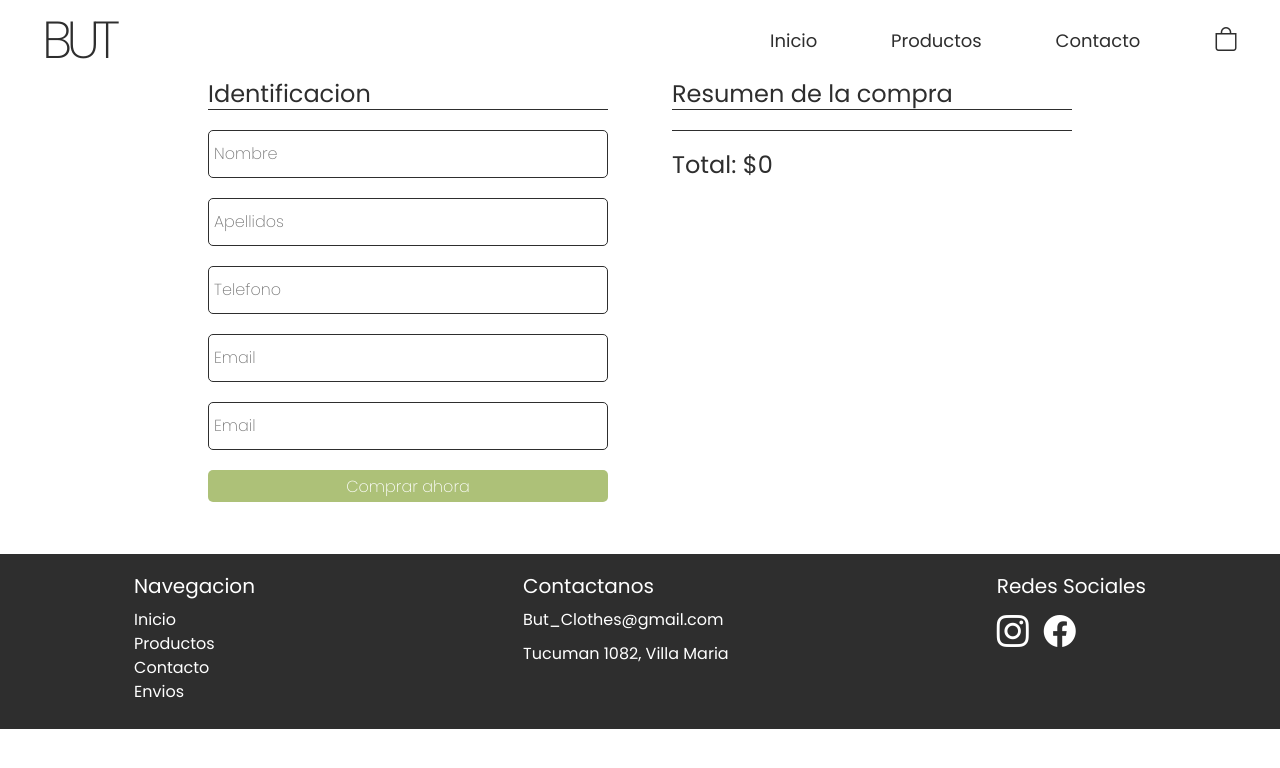
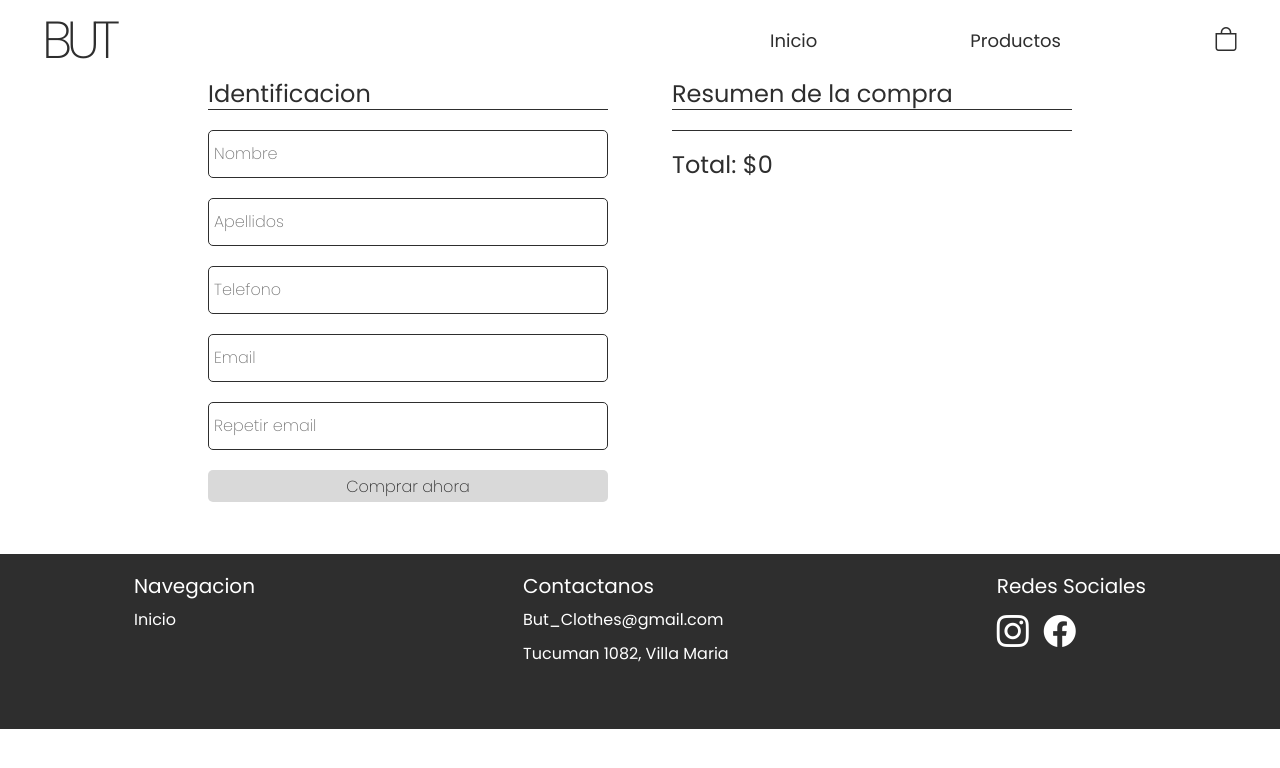
Before and after one commit to BenjaJCVM/But, a React (Create React App) app: page /Checkout in a window 1280 px wide. Shown: the top 768 px of the page. Built offline with nearby package versions, Linux system fonts and the light colour scheme.

Commit message:
correccion de estilos

```diff
--- a/src/App.scss
+++ b/src/App.scss
@@ -1,4 +1,7 @@
 .App{
+    .headerTienda{
+        z-index: 999;
+    }
     .bodyTienda{
         margin: 0 42px 32px 42px;
         height: 100%;
--- a/src/components/Carousel/Carousel.js
+++ b/src/components/Carousel/Carousel.js
@@ -1,7 +1,9 @@
 import image1 from './img/1.jpg'
 import image2 from './img/2.jpg'
 import image3 from './img/3.jpg'
+//sin este import no funcion el carousel ni el dropdown, NO BORRAR
 import { Carousel } from 'bootstrap'
+
 
 const Carrusel = () => {
     return(
--- a/src/components/Footer/Footer.js
+++ b/src/components/Footer/Footer.js
@@ -6,9 +6,6 @@ const Footer = () => {
                 <h3 className='tituloFooter'>Navegacion</h3>
                 <ul className='ulNavFooter'>
                     <Link to='/' className='enlace'>Inicio</Link>
-                    <Link to='/Productos' className='enlace'>Productos</Link>
-                    <Link to='/Contacto' className='enlace'>Contacto</Link>
-                    <Link to='' className='enlace'>Envios</Link>
                 </ul>
             </div>
             <div className="contactanosFooter">
--- a/src/components/ItemDetail/ItemDetail.scss
+++ b/src/components/ItemDetail/ItemDetail.scss
@@ -33,7 +33,7 @@
         .detalleTituloTalles{
             font-size: 24px;
         }
-        .select, .detalleBoton,.contTerminarBoton{
+        .select, .detalleBoton,.contTerminarBoton,.seguirComprandoBoton{
             width: 250px;
             height: 30px;
             font-size: 16px;
@@ -51,7 +51,13 @@
                 border: 2px solid $nero;
                 background: $nero;
             }
-
+        }
+        .seguirComprandoBoton{
+            text-decoration: none;
+            font-size: 16px;
+            color: $nero;
+            border: 2px solid $nero;
+            background: white;
         }
 
     }
--- a/src/components/Modal/Modal.scss
+++ b/src/components/Modal/Modal.scss
@@ -1,5 +1,5 @@
 .modalRecibo{
-    z-index: 1;
+    z-index: 9999;
     width: 100%;
     height: 100%;
     position: fixed;
@@ -11,11 +11,14 @@
     justify-content: center;
     .contenedorModal{
         width: 500px;
+        max-height: 500px;
         min-height: 100px;
         background: #fff;
         position: relative;
         border-radius: 5px;
         padding: 20px;
+        overflow: scroll;
+        overflow-x: hidden;
         .idNegritaModal{
             font-weight: bold;
         }
@@ -31,7 +34,6 @@
                 margin-bottom: 0;
             }
         }
-
         .conteneodrTotalBoton{
             display: flex;
             flex-direction: row;
--- a/src/components/NavBar/NavBar.js
+++ b/src/components/NavBar/NavBar.js
@@ -11,7 +11,6 @@ const NavBar = () => {
             <ul className="menu">
                 <Link to='/' className='enlace'>Inicio</Link>
                 <Dropdown/>
-                <Link to='/Contacto' className='enlace'>Contacto</Link>
                 <Link to='/Cart' className='enlace'><CartWidget /></Link>
             </ul>
         </nav>
--- a/src/components/NavBar/_NavBar.scss
+++ b/src/components/NavBar/_NavBar.scss
@@ -6,7 +6,6 @@
     width: 100%;
     background-color: white;
     height: 80px;
-    z-index: 1;
     .logo{
         font: $syncopate;
         letter-spacing: -5.7px;
--- a/src/views/Checkout/Checkout.js
+++ b/src/views/Checkout/Checkout.js
@@ -5,10 +5,7 @@ import { addDoc, collection, serverTimestamp } from "firebase/firestore";
 import Modal from "../../components/Modal/Modal";
 import * as yup from "yup";
 import { Formik } from "formik";
-import { doc, getDoc} from "firebase/firestore";
-
-//traer lo del modal aca y hacer una funcion para traer la orden y luego el cambiar estado
-
+import { doc, getDoc } from "firebase/firestore";
 
 const Checkout = () => {
   const cart = useContext(ItemsContext);
@@ -16,8 +13,6 @@ const Checkout = () => {
   const [ordenID, setOrdenID] = useState("");
   const [estado, cambiarEstado] = useState(false);
   const [recibo, setRecibo] = useState([]);
-
-
 
   const sumaTotal = () => {
     let totales = cart.items.map((item) => item.total);
@@ -40,14 +35,14 @@ const Checkout = () => {
     .required();
 
   const submitHandler = (values, resetForm) => {
-    const orden ={
-        comprador:{...values},
+    const orden = {
+      comprador: { ...values },
       productos: cart.items.map((item) => ({
         id: item.id,
         title: item.title,
         price: item.price,
       })),
-        date: serverTimestamp()
+      date: serverTimestamp(),
     };
     const ordenCompra = collection(db, "ordenes");
     addDoc(ordenCompra, orden).then(({ id }) => setOrdenID(id));
@@ -58,20 +53,22 @@ const Checkout = () => {
     sumaTotal();
   }, [cart]);
 
-  const getOrden = () =>{
-    const q = doc(db, 'ordenes', ordenID);
-    getDoc(q)
-        .then(res => setRecibo({
-            id:res.id,
-            ...res.data()}))
-  }
+  const getOrden = () => {
+    const q = doc(db, "ordenes", ordenID);
+    getDoc(q).then((res) =>
+      setRecibo({
+        id: res.id,
+        ...res.data(),
+      })
+    );
+  };
 
-  const estadoYRecibo = () =>{
-    getOrden()
-    setTimeout(function(){
-      cambiarEstado(!estado)
-    } , 3000)
-}
+  const estadoYRecibo = () => {
+    getOrden();
+    setTimeout(function () {
+      cambiarEstado(!estado);
+    }, 3000);
+  };
 
   return (
     <div className="contenedorCheckout">
@@ -83,9 +80,9 @@ const Checkout = () => {
             apellido: "",
             telefono: "",
             email: "",
-            confirmacionEmail: ""
+            confirmacionEmail: "",
           }}
-          onSubmit={(values, { resetForm}) => submitHandler(values, resetForm)}
+          onSubmit={(values, { resetForm }) => submitHandler(values, resetForm)}
           validationSchema={esquemaYup}
         >
           {({
@@ -141,7 +138,7 @@ const Checkout = () => {
                 />
 
                 <input
-                  placeholder="Email"
+                  placeholder="Repetir email"
                   className="email"
                   name="confirmacionEmail"
                   type="email"
@@ -150,19 +147,41 @@ const Checkout = () => {
                   onBlur={handleBlur}
                   required
                 />
-
+                <p
+                  className={
+                    values.email !== values.confirmacionEmail
+                      ? "errorMail"
+                      : "disable"
+                  }
+                >
+                  Los emails deben ser iguales!
+                </p>
                 <input
                   type="submit"
-                  className="botonComprarAhora"
+                  className={
+                    values.nombre === "" ||
+                    values.apellido === "" ||
+                    values.telefono === "" ||
+                    values.email === "" ||
+                    values.confirmacionEmail === ""
+                      ? "botonComprarAhoraDisable"
+                      : "botonComprarAhora"
+                  }
                   value="Comprar ahora"
-                  disabled={!isValid}
-
+                  disabled={
+                    values.nombre === "" ||
+                    values.apellido === "" ||
+                    values.telefono === "" ||
+                    values.email !== values.confirmacionEmail
+                      ? isValid
+                      : !isValid
+                  }
                 />
               </form>
               {ordenID && (
                 <p>
-                  Compra realizada con exito! Su orden de compra es:{" "}
-                  <span className="orderIDNegrita">{ordenID}</span>
+                  Compra realizada con exito! Su orden de compra es:
+                  <span className="orderIDNegrita"> {ordenID}</span>
                 </p>
               )}
             </div>
@@ -182,7 +201,12 @@ const Checkout = () => {
             </div>
           ))}
         </Modal>
-        <button onClick={estadoYRecibo} className={!ordenID ? 'disable' : 'verRecibo'}>Ver recibo</button>
+        <button
+          onClick={estadoYRecibo}
+          className={!ordenID ? "disable" : "verRecibo"}
+        >
+          Ver recibo
+        </button>
       </div>
       <div className="contenedorDetalleCheck">
         <h3 className="tituloResumenCompra">Resumen de la compra</h3>
--- a/src/views/Checkout/Checkout.scss
+++ b/src/views/Checkout/Checkout.scss
@@ -21,6 +21,31 @@
             margin-bottom: 1rem;
             .itemModal{
                 margin-bottom: 5px;
+            }
+        }
+        .contendorForm{
+            .contenedorInputs{
+                .botonComprarAhora{
+                    text-align: center;
+                    background: #adc178;
+                    color: #fff;
+                    height: 2rem;
+                    border-radius: 5px;
+                    border: none;
+                }
+                .botonComprarAhoraDisable{
+                    text-align: center;
+                    background: #d9d9d9;
+                    color: $nero;
+                    height: 2rem;
+                    border-radius: 5px;
+                    border: none;
+                }
+                .errorMail{
+                    color: red;
+                    font-weight: bold;
+                    font-size: 12px;
+                }
             }
         }
     }
--- a/src/views/ProductoDetalle/ProductoDetalle.js
+++ b/src/views/ProductoDetalle/ProductoDetalle.js
@@ -1,32 +1,33 @@
-import React, {useState, useEffect} from "react";
+import React, { useState, useEffect } from "react";
 import { useParams } from "react-router-dom";
 import ItemDetail from "../../components/ItemDetail/ItemDetail";
 
 // FIREBASE
-import { db } from '../../firebase/FirebaseConfig';
-import { doc, getDoc} from "firebase/firestore";
+import { db } from "../../firebase/FirebaseConfig";
+import { doc, getDoc } from "firebase/firestore";
+
+const ProductoDetalle = () => {
+  const [product, setProduct] = useState([]);
+
+  let { id } = useParams();
 
 
-const ProductoDetalle = () =>{
-    const [product, setProduct] = useState([]);
+  useEffect(() => {
+    const q = doc(db, "ropa", id);
+    getDoc(q).then((res) =>
+      setProduct({
+        id: res.id,
+        ...res.data(),
+      }))
+  }, [id]);
 
-    let {id} = useParams();
 
-    useEffect(() => {
-        const q = doc(db, 'ropa', id);
-        getDoc(q)
-            .then(res => setProduct({
-                id:res.id,
-                ...res.data()
-            }))
-    }, [id])
 
-    return(
-        <div className="detalleBody">
-            <ItemDetail item={product}/>
-        </div>
-    );
-
-}
+  return (
+    <div className="detalleBody">
+        <ItemDetail item={product} />
+    </div>
+  );
+};
 
 export default ProductoDetalle;
```
Also changed, not shown: src/components/ItemDetail/ItemDetail.js (+23 -13 lines), 1 other file (tests, documents, lock files or other folders). Lines whose indentation alone changed are shown as unchanged.
